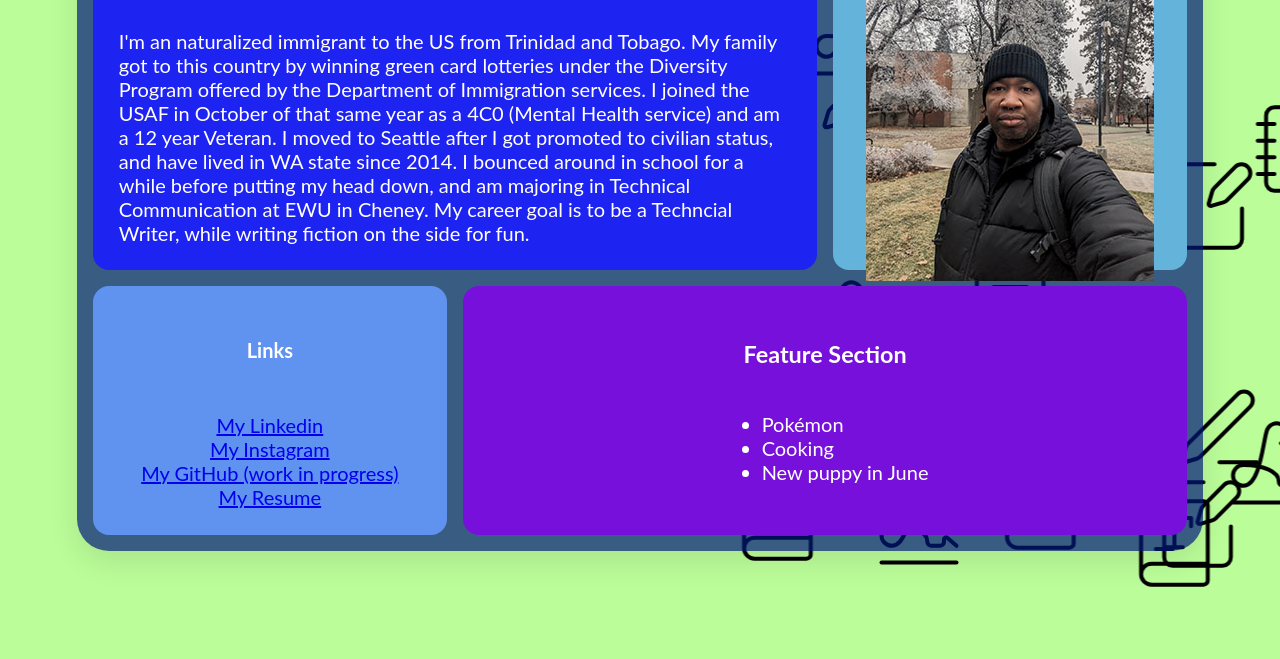
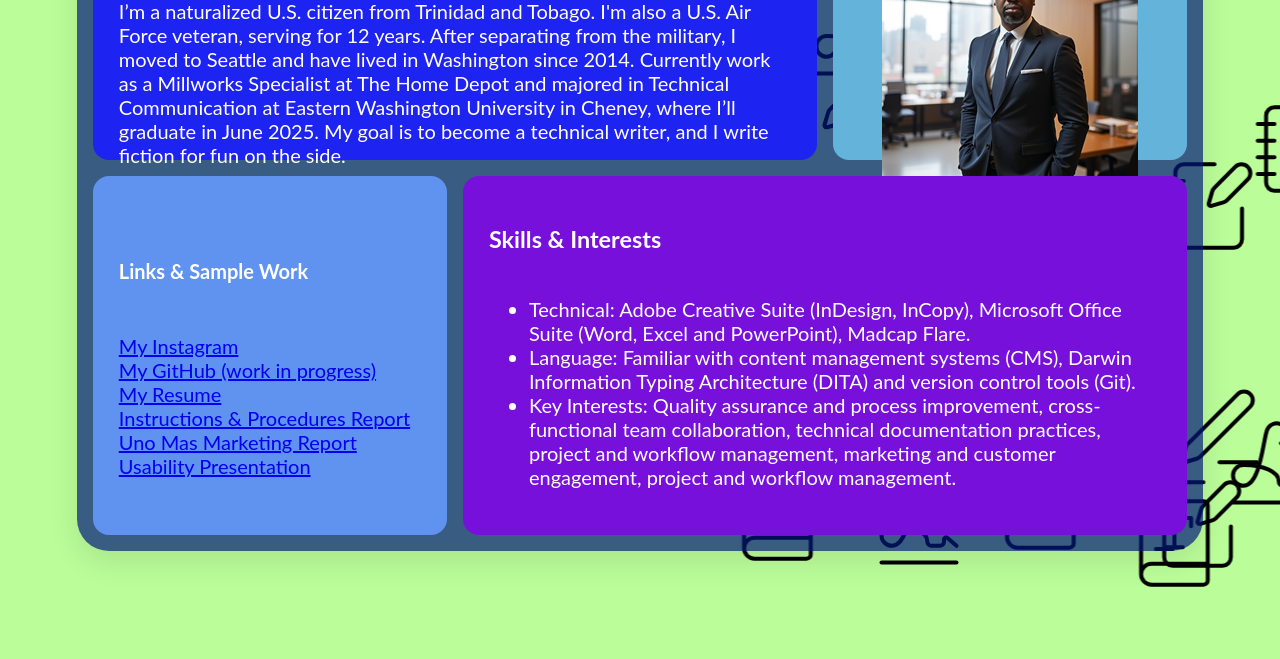
Before and after one commit to gaywrites/gaywrites.github.io, a plain HTML site: page index.html in a window 1280 px wide. Shown: the part 205-864 px from the top of the page. Drawn offline with Linux system fonts and the light colour scheme.

Commit message:
Updated page

```diff
--- a/index.html
+++ b/index.html
@@ -26,26 +26,29 @@
     <!-- Time -->
     <section class="bento-item feature-1">
       <h1>About Me</h1>
-      <p>I'm an naturalized immigrant to the US from Trinidad and Tobago. My family got to this country by winning green card lotteries under the Diversity Program offered by the Department of Immigration services. I joined the USAF in October of that same year as a 4C0 (Mental Health service) and am a 12 year Veteran. I moved to Seattle after I got promoted to civilian status, and have lived in WA state since 2014. I bounced around in school for a while before putting my head down, and am majoring in Technical Communication at EWU in Cheney. My career goal is to be a Techncial Writer, while writing fiction on the side for fun.</p>
+      <p>I’m a naturalized U.S. citizen from Trinidad and Tobago. I'm also a U.S. Air Force veteran, serving for 12 years. After separating from the military, I moved to Seattle and have lived in Washington since 2014. Currently work as a Millworks Specialist at The Home Depot and majored in Technical Communication at Eastern Washington University in Cheney, where I’ll graduate in June 2025. My goal is to become a technical writer, and I write fiction for fun on the side.</p>
     </section>
 
     <!-- Date -->
     <section class="bento-item feature-3">
-      <h2>My Picture</h2>
-      <img src="me.jpg" alt="">
+      <h2></h2>
+      <img src="Resized Me.png" alt="" class="profile-picture">
     </section>
 
     <!-- Days Until Graduation -->
     <section class="bento-item">
-     <h4>Links</h4><br>
-      <a href="https://www.linkedin.com/in/andrew-cato-2331712b/"> My Linkedin</a>
+     <h4>Links & Sample Work</h4><br>
       <a href="https://www.instagram.com/gaywrites_702/"> My Instagram</a>
     <a href="https://github.com/gaywrites"> My GitHub (work in progress) </a>
       <a href="https://ewueagles-my.sharepoint.com/:w:/g/personal/acato_ewu_edu/EdkzGrb4NWBPlGjDPEAvmUEBO0mkPDnkyciuXZTNjisskQ?e=PXBI9R">My Resume</a>
+      <a href="https://ewueagles.sharepoint.com/:w:/r/sites/InstructionsandProposals/Shared%20Documents/Final%20products/Usability%20Report%20-%20Final.docx?d=w7e5b26110cfc4296bacbd17225db54ef&csf=1&web=1&e=krl7ic"> Instructions & Procedures Report</a>
+      <a href="https://ewueagles.sharepoint.com/:w:/r/sites/Marketing413V2/Shared%20Documents/Uno%20Mas%20Marketing%20Report.docx?d=w9e707bce39654e88bbdcaf4b2794babb&csf=1&web=1&e=jmOyoh">Uno Mas Marketing Report</a>
+      <a href="https://ewueagles.sharepoint.com/:p:/r/sites/T-COM405/Shared%20Documents/Final%20Usability%20Presentation.pptx?d=we9b38e3357414fd59fca13d80b0d1368&csf=1&web=1&e=UBD8dG">Usability Presentation</a>
     </section>
 
     <section class="bento-item feature-2">
-     <h3>Feature Section</h3><ul><li>Pokémon</li><li>Cooking</li><li>New puppy in June</li></ul>
+
+      <h3>Skills & Interests</h3><ul><li>Technical: Adobe Creative Suite (InDesign, InCopy), Microsoft Office Suite (Word, Excel and PowerPoint), Madcap Flare.</li><li>Language: Familiar with content management systems (CMS), Darwin Information Typing Architecture (DITA) and version control tools (Git).</li><li>Key Interests: Quality assurance and process improvement, cross-functional team collaboration, technical documentation practices, project and workflow management, marketing and customer engagement, project and workflow management.</li></ul>
     </section>
 
 <!--     <section class="bento-item">
--- a/style.css
+++ b/style.css
@@ -72,7 +72,8 @@ body {
   display: flex;
   justify-content: center;
   flex-direction: column;
-  align-items: center;
+  align-items: flex-start;
+  text-align: left;
   font-size: 1.25rem;
   color: rgba(255,255,255,1);
   transition: all 0.3s ease;
@@ -119,6 +120,12 @@ body {
   }
 }
 
+.profile-picture {
+  display: block;
+  margin-left: auto;
+  margin-right: auto;
+}
+
 @media (max-width: 480px) {
   .bento-container {
     grid-template-columns: 1fr;
```
Also changed, not shown: Resized Me.png (added), me.jpg (deleted).
